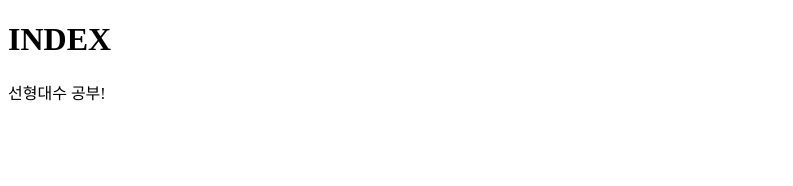
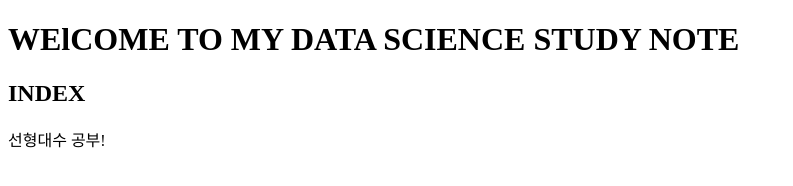
Before and after one commit to jue0429/DataScienceStudy, a plain HTML site: page index.html in a window 1280 px wide. Shown: the whole page, without its empty margins (0-793 px from the left). Drawn offline with Linux system fonts and the light colour scheme.

Commit message:
Update index.html

```diff
--- a/index.html
+++ b/index.html
@@ -2,11 +2,12 @@
 <html>
   <head>
     <meta chartset="utf-8">
-    <title>WElCOME MY DATA SCIENCE STUDY NOTE</title>
+    <title>WElCOME</title>
   </head>
 
   <body>
-    <h1>INDEX</h1>
+    <h1>WElCOME TO MY DATA SCIENCE STUDY NOTE</h1>
+    <h2>INDEX</h2>
     <a src="1.html">선형대수 공부!</a>
   </body>
 </html>
```
